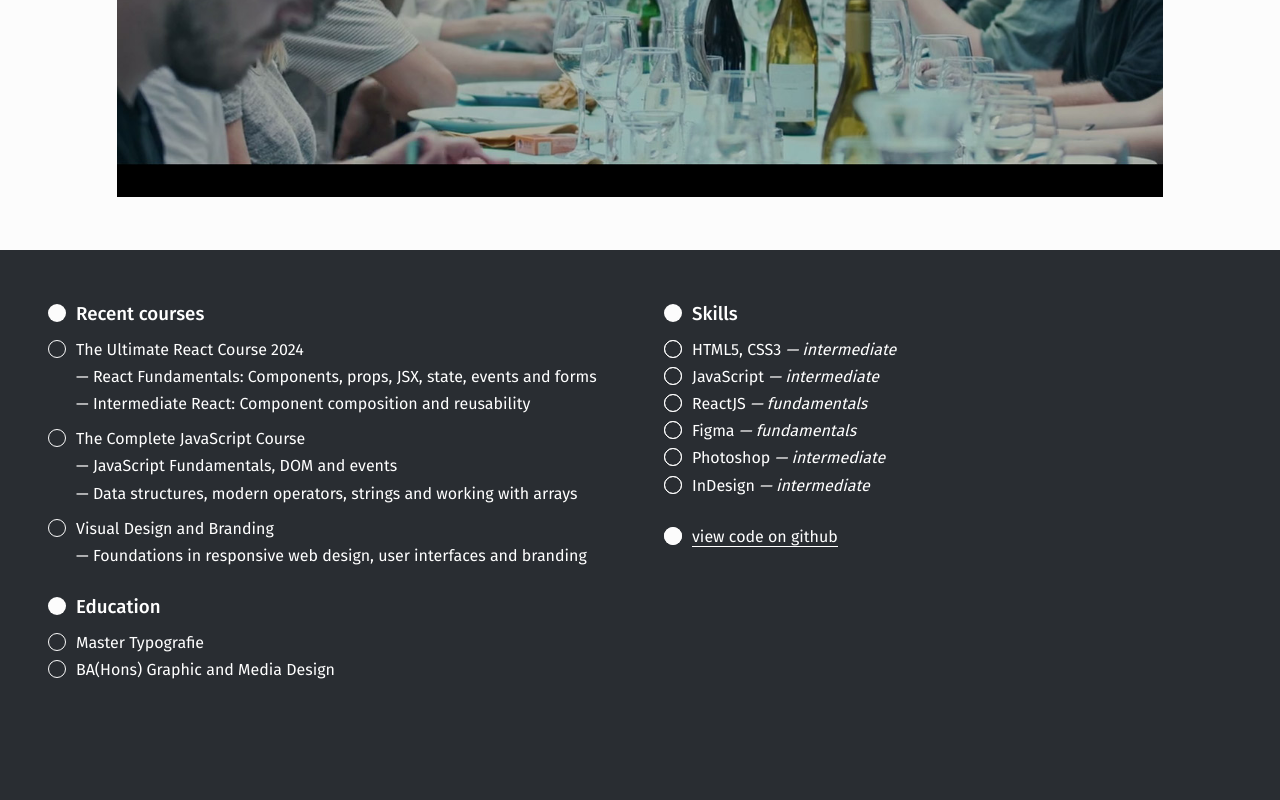
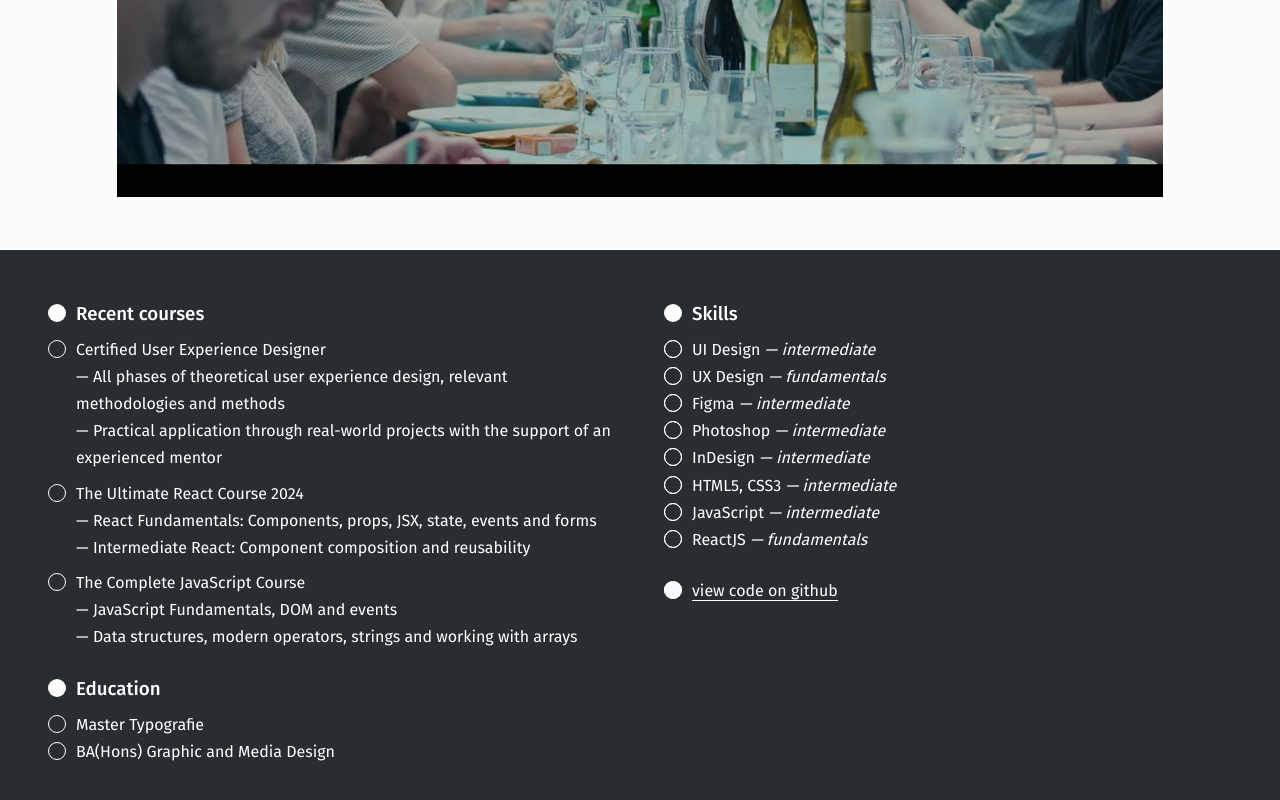
Before and after one commit to svnhrzg/my-portfolio, a React (Create React App) app: page / in a window 1280 px wide. Shown: the part 7524-8324 px from the top of the page. Built offline with nearby package versions, Linux system fonts and the light colour scheme.

Commit message:
update xp

```diff
--- a/src/components/Education/index.jsx
+++ b/src/components/Education/index.jsx
@@ -9,6 +9,15 @@ export default function Education() {
           <DotWhite>
             <h3>Recent courses</h3>
           </DotWhite>
+          <Ul>
+            <DotOutline>
+              <li>Certified User Experience Designer</li>
+            </DotOutline>
+            <Ul>
+              <li>— All phases of theoretical user experience design, relevant methodologies and methods</li>
+              <li>— Practical application through real-world projects with the support of an experienced mentor</li>
+            </Ul>
+          </Ul>
           <Ul>
             <DotOutline>
               <li>The Ultimate React Course 2024</li>
@@ -23,12 +32,6 @@ export default function Education() {
             <Ul>
               <li>— JavaScript Fundamentals, DOM and events</li>
               <li>— Data structures, modern operators, strings and working with arrays</li>
-            </Ul>
-            <DotOutline>
-              <li>Visual Design and Branding</li>
-            </DotOutline>
-            <Ul>
-              <li>— Foundations in responsive web design, user interfaces and branding</li>
             </Ul>
           </Ul>
         </div>
@@ -53,6 +56,21 @@ export default function Education() {
         </DotWhite>
         <Ul>
           <DotOutline>
+            <li>UI Design <i>— intermediate</i></li>
+          </DotOutline>
+          <DotOutline>
+            <li>UX Design <i>— fundamentals</i></li>
+          </DotOutline>
+          <DotOutline>
+            <li>Figma <i>— intermediate</i></li>
+          </DotOutline>
+          <DotOutline>
+            <li>Photoshop <i>— intermediate</i></li>
+          </DotOutline>
+          <DotOutline>
+            <li>InDesign <i>— intermediate</i></li>
+          </DotOutline>
+          <DotOutline>
             <li>HTML5, CSS3 <i>— intermediate</i></li>
           </DotOutline>
           <DotOutline>
@@ -60,15 +78,6 @@ export default function Education() {
           </DotOutline>
           <DotOutline>
             <li>ReactJS <i>— fundamentals</i></li>
-          </DotOutline>
-          <DotOutline>
-            <li>Figma <i>— fundamentals</i></li>
-          </DotOutline>
-          <DotOutline>
-            <li>Photoshop <i>— intermediate</i></li>
-          </DotOutline>
-          <DotOutline>
-            <li>InDesign <i>— intermediate</i></li>
           </DotOutline>
           </Ul>
         <div>
@@ -84,4 +93,4 @@ export default function Education() {
       </Column>
     </Section>
   )
-}
+ }
```
